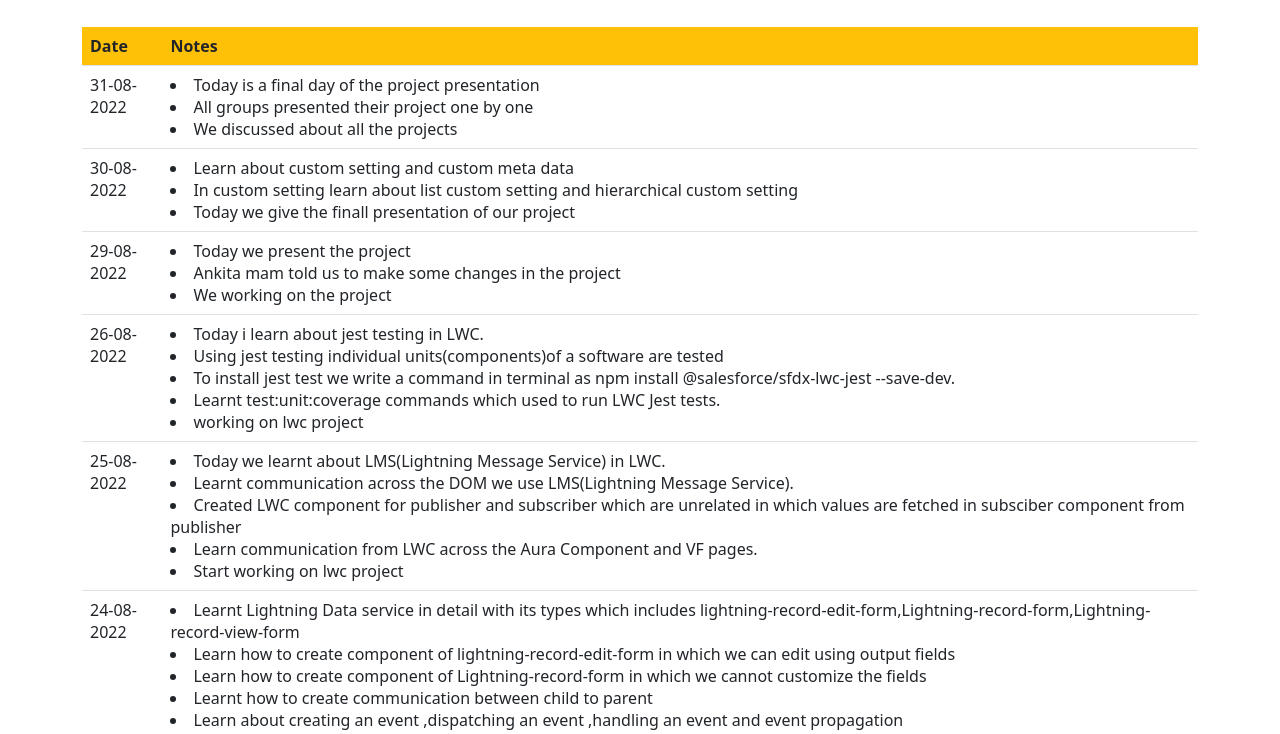
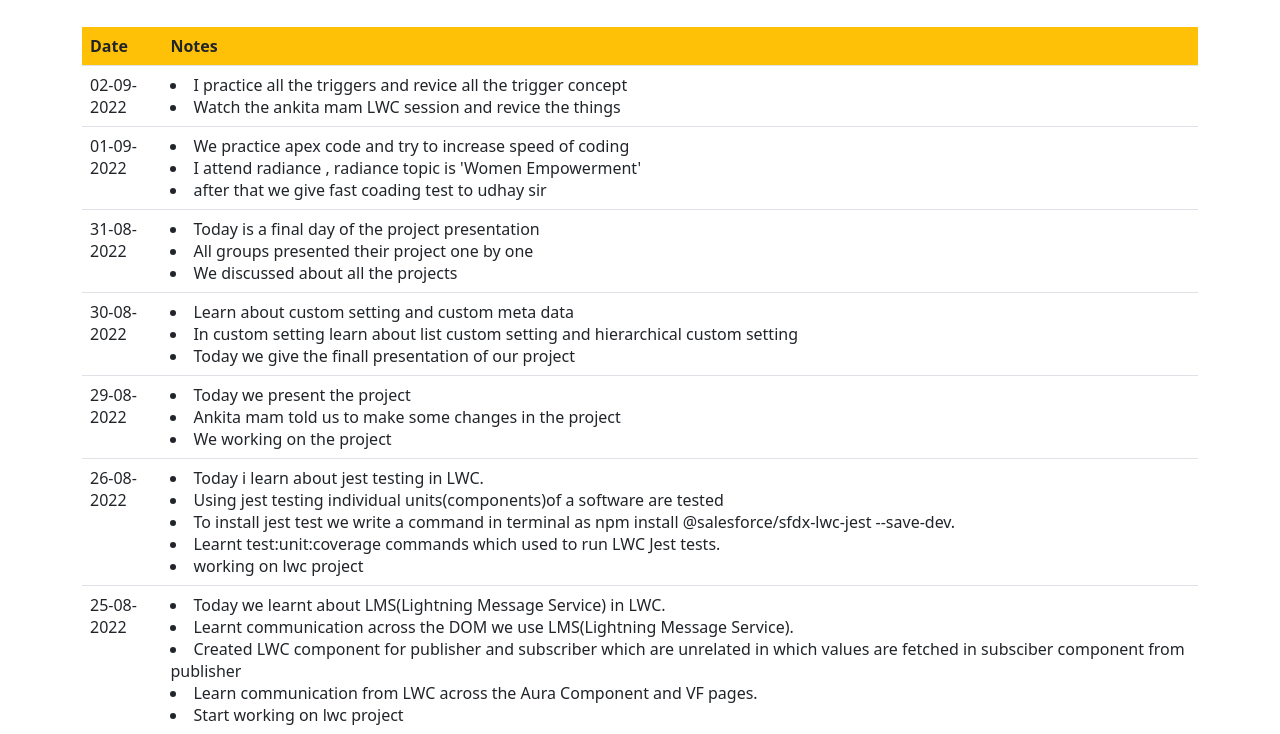
Before and after one commit to lucky-mrk/lucky-mrk.github.io, a plain HTML site: page Journal.html in a window 1280 px wide. Shown: the part 53-787 px from the top of the page. Drawn offline with nearby package versions, Linux system fonts and the light colour scheme.

Commit message:
Add files via upload

```diff
--- a/Journal.html
+++ b/Journal.html
@@ -17,6 +17,24 @@
 				</tr>
 			</thead>
 			<tbody>
+			<tr>
+			<td>02-09-2022</td>
+			<td>
+			<li>I practice all the triggers and revice all the trigger concept </li>
+			<li>Watch the ankita mam LWC session and revice the things</li>
+
+
+</td>
+			</tr>
+			<tr>
+			<td>01-09-2022</td>
+			<td>
+			<li>We practice apex code and try to increase speed of coding</li>
+			<li>I attend radiance , radiance topic is 'Women Empowerment' </li>
+			<li>after that we give fast coading test to udhay sir</li>
+
+</td>
+			</tr>
 			<tr>
 			<td>31-08-2022</td>
 			<td>
```
